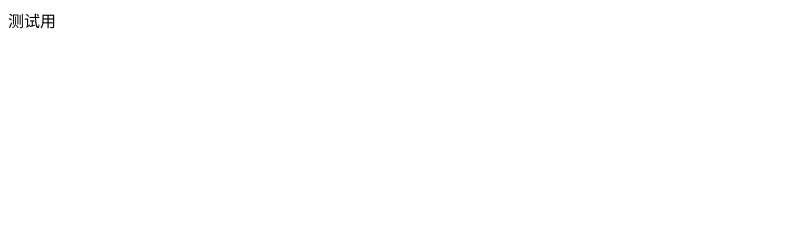
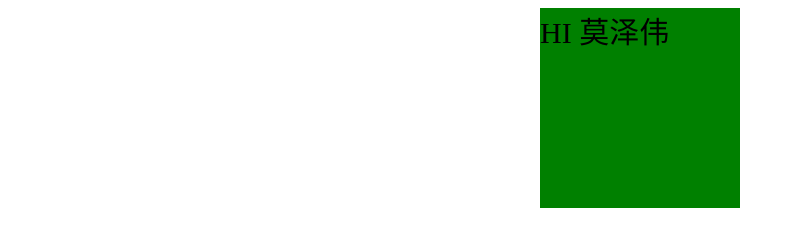
Before and after one commit to Eruich/test, a plain HTML site: page index.html in a window 1280 px wide. Shown: the whole page, without its empty margins (0-795 px from the left). Drawn offline with Linux system fonts and the light colour scheme.

Commit message:
莫泽伟

```diff
--- a/index.html
+++ b/index.html
@@ -5,10 +5,19 @@
   <meta name="viewport" content="width=device-width, initial-scale=1.0">
   <meta http-equiv="X-UA-Compatible" content="ie=edge">
   <title>Document</title>
+  <style>
+    div{
+      width: 200px;
+      height: 200px;
+      margin: 0 auto;
+      background: green;
+      font-size: 30px;
+    }
+  </style>
 </head>
 <body>
-  <div>测试用
-
+  <div>
+    HI 莫泽伟
   </div>
 </body>
 </html>
```
